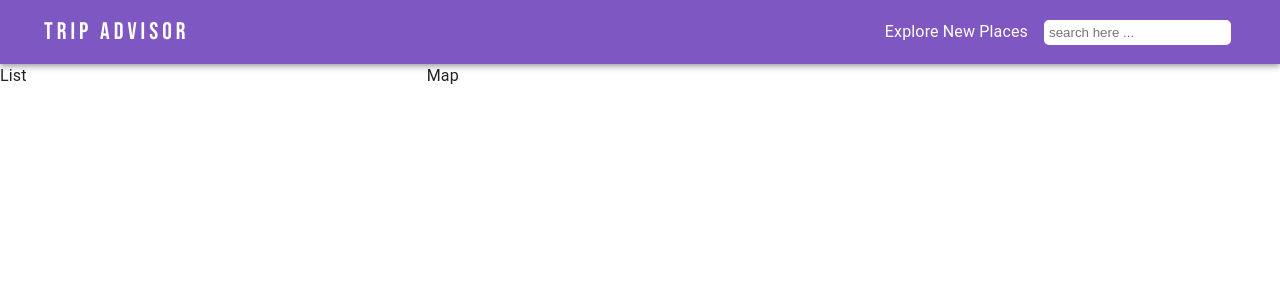
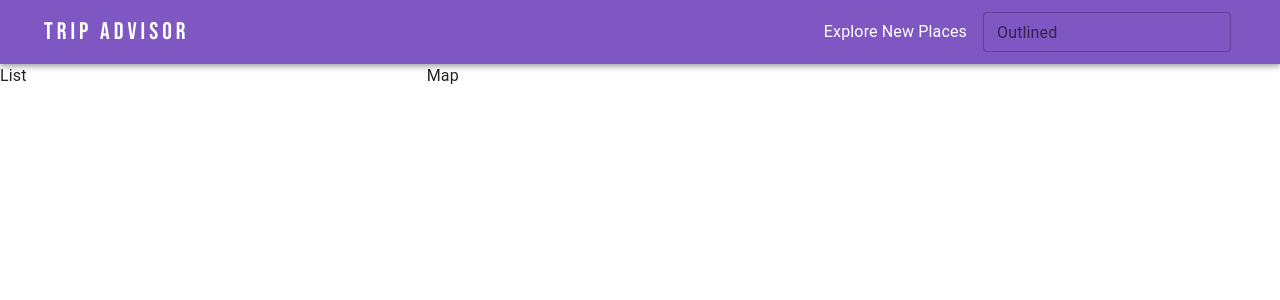
Before and after one commit to partha7978/trip-advisor, a React (Create React App) app: page / in a window 1280 px wide. Shown: the top 300 px of the page. Built offline with nearby package versions, Linux system fonts and the light colour scheme.

Commit message:
adding MUI textfield

```diff
--- a/src/Components/Header/Header.css
+++ b/src/Components/Header/Header.css
@@ -12,12 +12,8 @@
     border-radius: 5px;
     padding: 5px;
 }
-.searchBar > input {
-    border: none;
-    outline: none;
-    padding: 5px;
-    border-radius: 5px;
-    margin-left: 1rem;
+.searchBar p {
+    margin-right: 1rem;
 }
 .logoParent > .logo {
     font-size: 1.5rem;
--- a/src/Components/Header/Header.jsx
+++ b/src/Components/Header/Header.jsx
@@ -4,6 +4,7 @@ import { AppBar, Toolbar, Typography, InputBase, Box } from "@mui/material";
 import SearchIcon from "@mui/icons-material/Search";
 // import useStyles from "./styles";
 import "./Header.css";
+import TextField from '@mui/material/TextField';
 
 export default function Header() {
     return (
@@ -15,7 +16,7 @@ export default function Header() {
                     </div>
                     <div className="searchBar">
                         <p>Explore New Places</p>
-                        <input type="text" className="searchBox" placeholder="search here ... " />
+                        <TextField id="outlined-basic" label="Outlined" variant="outlined" size="small" color="warning" />
                     </div>
                 </div>
             </Toolbar>
```
